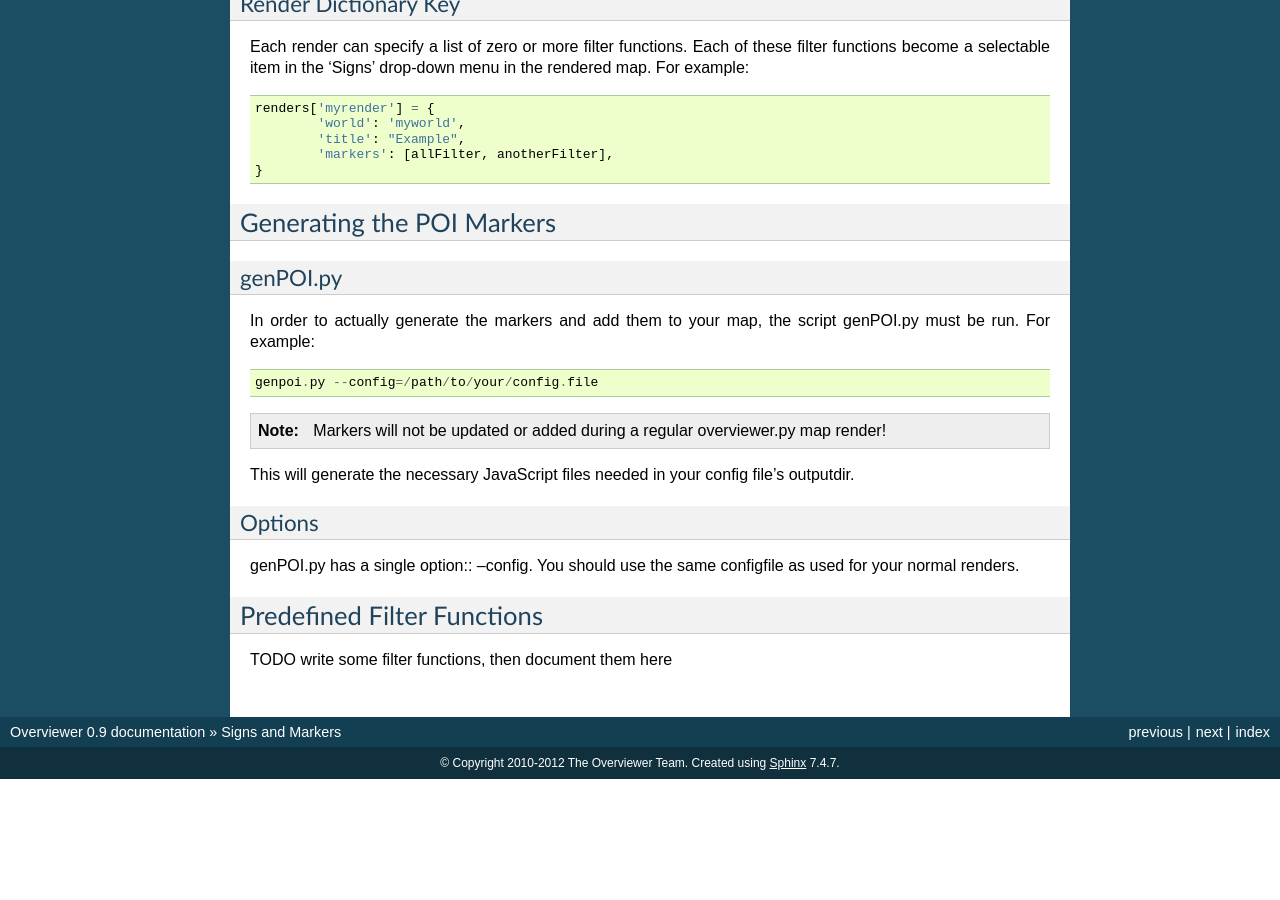
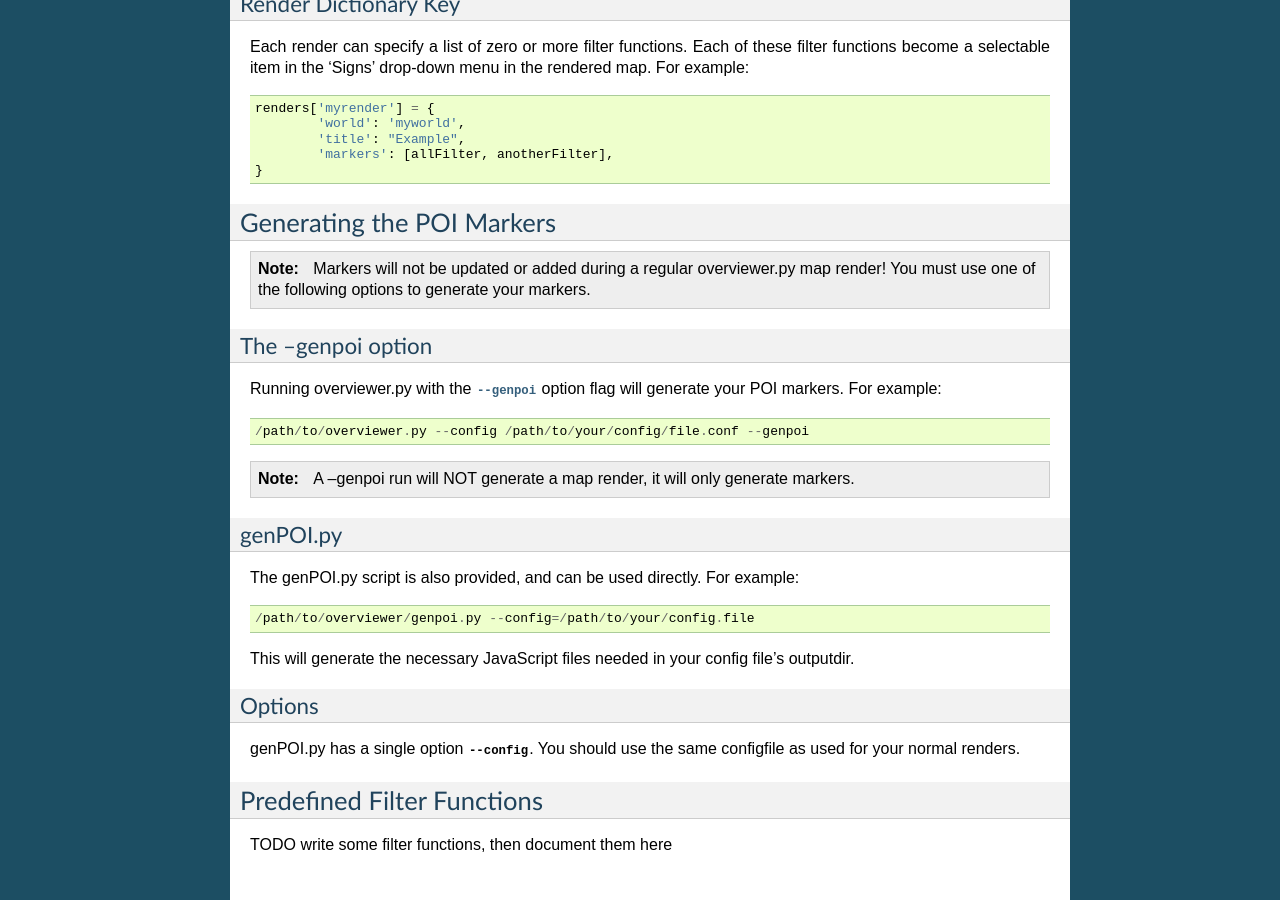
Before and after one commit to overviewer/Minecraft-Overviewer, a Sphinx documentation site: the page built from docs/signs.rst, in a window 1280 px wide and 900 px high, scrolled down 836 px. Built offline with Sphinx 7.4.7, drawn with Linux system fonts in a browser that asks for light colours; before the commit the page ends 1615 px from its top, so only the background shows below that.

Commit message:
Updated sign docs, including --genpoi usage

```diff
--- a/docs/signs.rst
+++ b/docs/signs.rst
@@ -70,17 +70,28 @@
 Generating the POI Markers
 ==========================
 
+.. note::
+    Markers will not be updated or added during a regular overviewer.py map render!
+    You must use one of the following options to generate your markers.
+
+The --genpoi option
+-------------------
+Running overviewer.py with the :option:`--genpoi` option flag will generate your
+POI markers. For example::
+
+     /path/to/overviewer.py --config /path/to/your/config/file.conf --genpoi
+
+.. note::
+    A --genpoi run will NOT generate a map render, it will only generate markers.
+
 genPOI.py
 ---------
 
-In order to actually generate the markers and add them to your map, the script
-genPOI.py must be run. For example::
+The genPOI.py script is also provided, and can be used directly. For example::
 
-    genpoi.py --config=/path/to/your/config.file
+    /path/to/overviewer/genpoi.py --config=/path/to/your/config.file
 
-.. note::
-    Markers will not be updated or added during a regular overviewer.py
-    map render!
+
 
 This will generate the necessary JavaScript files needed in your config file's
 outputdir.
@@ -88,7 +99,7 @@
 Options
 -------
 
-genPOI.py has a single option:: --config. You should use the same configfile as
+genPOI.py has a single option :option:`--config`. You should use the same configfile as
 used for your normal renders.
 
 
```
Also changed, not shown: docs/running.rst (+9 -0 lines).
